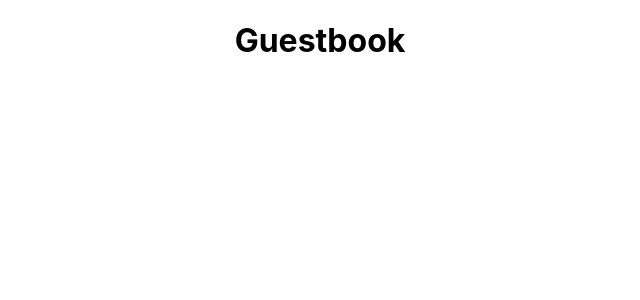
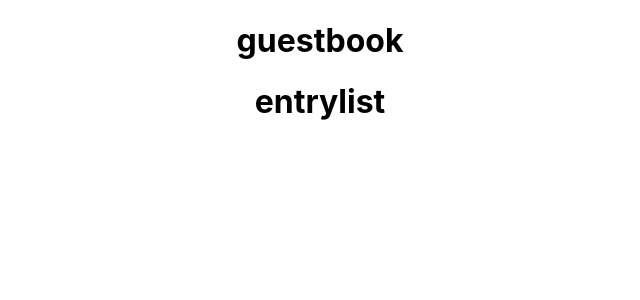
Before and after one commit to ian-ch-jsx/guestbook, a React (Create React App) app: page / in a window 1280 px wide. Shown: the top 300 px of the page, without its empty margins (320-960 px from the left). Built offline with nearby package versions, Linux system fonts and the light colour scheme.

Commit message:
hooked up components

```diff
--- a/src/App.jsx
+++ b/src/App.jsx
@@ -1,9 +1,10 @@
 import './App.css';
+import Home from './views/Home/Home';
 
 function App() {
   return (
     <div className="App">
-      <h1>Guestbook</h1>
+      <Home />
     </div>
   );
 }
--- /dev/null
+++ b/src/components/EntryList/EntryList.jsx
@@ -0,0 +1,9 @@
+import React from 'react';
+
+export default function EntryList() {
+  return (
+    <div>
+      <h1>entrylist</h1>
+    </div>
+  );
+}
--- /dev/null
+++ b/src/components/Guestbook/Guestbook.jsx
@@ -0,0 +1,9 @@
+import React from 'react';
+
+export default function Guestbook() {
+  return (
+    <div>
+      <h1>guestbook</h1>
+    </div>
+  );
+}
--- a/src/index.jsx
+++ b/src/index.jsx
@@ -3,10 +3,13 @@ import ReactDOM from 'react-dom';
 import './index.css';
 import App from './App';
 import reportWebVitals from './reportWebVitals';
+import { UserProvider } from './context/UserContext';
 
 ReactDOM.render(
   <React.StrictMode>
-    <App />
+    <UserProvider>
+      <App />
+    </UserProvider>
   </React.StrictMode>,
   document.getElementById('root')
 );
--- a/src/views/Header/Header.jsx
+++ b/src/views/Header/Header.jsx
@@ -0,0 +1,5 @@
+import React from 'react';
+
+export default function Header() {
+  return <div></div>;
+}
--- a/src/views/Home/Home.jsx
+++ b/src/views/Home/Home.jsx
@@ -0,0 +1,15 @@
+import React from 'react';
+import EntryList from '../../components/EntryList/EntryList';
+import Guestbook from '../../components/Guestbook/Guestbook';
+import Header from '../Header/Header';
+import { EntryProvider } from '../../context/EntryContext';
+
+export default function Home() {
+  return (
+    <EntryProvider>
+      <Header />
+      <Guestbook />
+      <EntryList />
+    </EntryProvider>
+  );
+}
```
